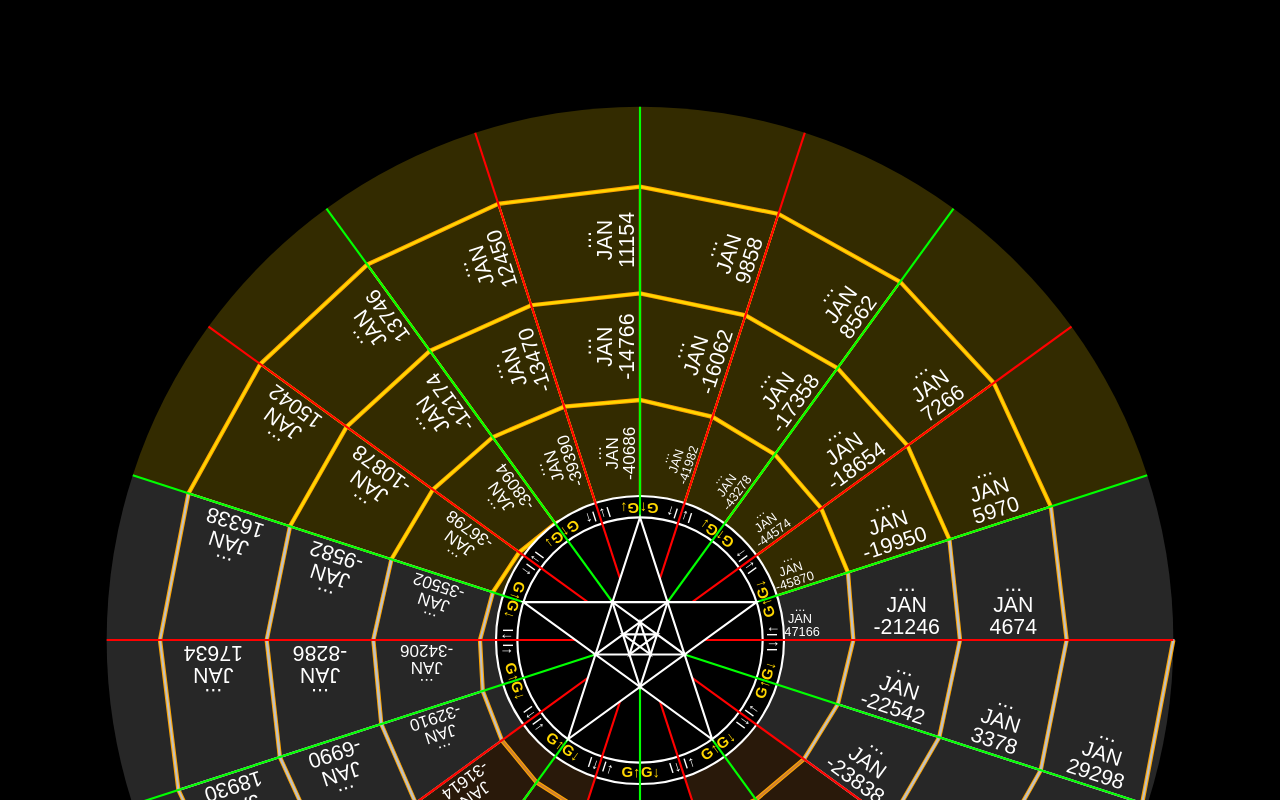
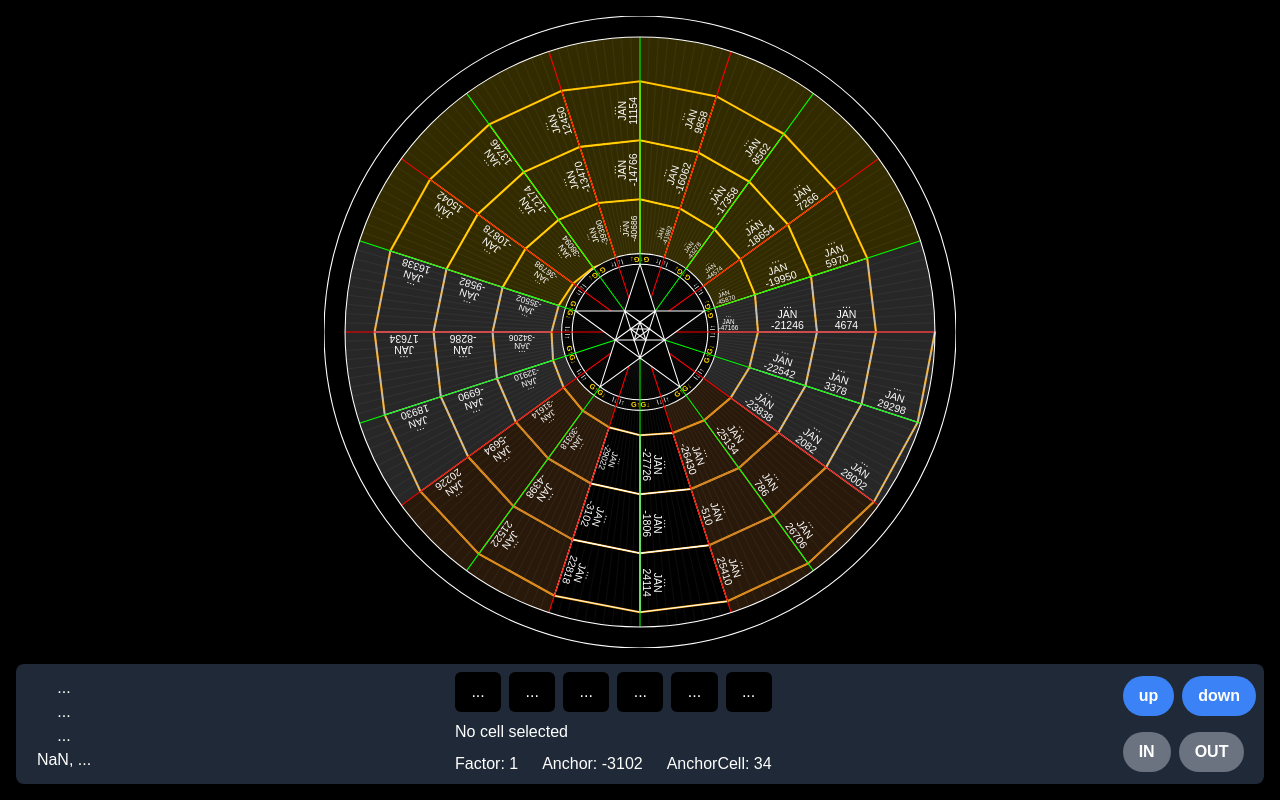
Before and after one commit to ashutoshdas96/yuga-calendar, a Next.js app: page / in a window 1280 px wide. Shown: the top 800 px of the page. Built offline with nearby package versions, Linux system fonts and the light colour scheme.

Commit message:
Cosmetic changes

```diff
--- a/components/calendar.jsx
+++ b/components/calendar.jsx
@@ -8,16 +8,17 @@
  * Total     : 12960 yrs  180°
  * Maha Yuga : 25920 yrs  360°
  *
- * Base/1000 is of significant importance.
+ * Base/1000.
  */
 
 import React, { useState, useEffect, useCallback } from "react";
 
-import { YUGA_NAME_MAP, JOURNEY_MAP, JOURNEY_TAG, GOLDEN_COLOR_SOLID, SILVER_COLOR_SOLID, BRONZE_COLOR_SOLID, IRON_COLOR_SOLID, KEY_LEFT, KEY_UP, KEY_RIGHT, KEY_DOWN, INC, ANCHOR, ANCHOR_CELL, TURNS, SEGMENTS, CENTER_X, CENTER_Y, RADIUS, JOURNEY, getTag, formatToString, getDate, getCellAge } from "@/lib/utils";
+import { YUGA_NAME_MAP, JOURNEY_MAP, JOURNEY_TAG, GOLDEN_COLOR_SOLID, SILVER_COLOR_SOLID, BRONZE_COLOR_SOLID, IRON_COLOR_SOLID, KEY_LEFT, KEY_UP, KEY_RIGHT, KEY_DOWN, INC, ANCHOR, ANCHOR_CELL, TURNS, SEGMENTS, CENTER_X, CENTER_Y, SVG_BOX, RADIUS, R1, R2, JOURNEY, YUGA_SCALE_COLOR, getTag, formatToString, getDate, getCellAge } from "@/lib/utils";
 
 import { YugaLinesSvg, SegmentBgSvg } from "./calendarSvg";
 import { SpiralCalendar } from "./spiralCalendar";
 
+import { useMouse } from "@/hooks/useMouse";
 
 
 export const Calaendar = () => {
@@ -31,6 +32,8 @@ export const Calaendar = () => {
   const [anchorCell, setAnchorCell] = useState(ANCHOR_CELL);
 
   const [journey, setJourney] = useState(JOURNEY);
+
+  const [pos, ref] = useMouse();
 
   useEffect(() => {
     let md = [];
@@ -235,18 +238,51 @@ export const Calaendar = () => {
     );
   }
 
+  const posX = pos.elementX * SVG_BOX / pos.width;
+  const posY = pos.elementY * SVG_BOX / pos.height
+  const va = Math.atan2(posY - CENTER_Y, posX - CENTER_X);
+  const vad = va * 180 / Math.PI;
+  // base angle parseInt(yA / 18)}, {formatToString(yA % 18)
+  const uA = vad > 0 ? 360 - vad : -vad;
+  const dSeg = parseInt(uA / 18);
+  const dA = dSeg % 2 ? uA % 18 * 10 + 90 : uA % 18 * 10 + 270;
+  const d2Seg = parseInt(dA / 18);
+  const d2A = d2Seg % 2 ? dA % 18 * 10 + 90 : dA % 18 * 10 + 270;
+
+  const dAs = [dA, d2A];
+
   return (
-    <div className="flex flex-col items-center justify-center min-h-screen bg-black text-white select-none">
-      <svg width="100%" height="100%" viewBox="0 0 600 600" className="max-w-screen relative">
+    <div className="flex flex-col items-center justify-center p-4 max-h-screen max-w-screen bg-black text-white select-none">
+      <svg width="100%" height="100%" viewBox={`0 0 ${SVG_BOX} ${SVG_BOX}`} ref={ref} className="w-min h-min">
 
         <SegmentBgSvg age="golden-age" />
         <SegmentBgSvg age="silver-age" />
         <SegmentBgSvg age="bronze-age" />
         <SegmentBgSvg age="iron-age" />
 
+        <path
+          d={`M ${CENTER_X} ${CENTER_Y}
+          L ${CENTER_X + RADIUS * Math.cos(va)} ${CENTER_X + RADIUS * Math.sin(va)}`}
+          stroke="blue"
+          strokeWidth="1"
+        />
 
-        <SpiralCalendar masterData={masterData} selectedCell={selectedCell} handleCellClick={handleCellClick} />
+        <SpiralCalendar
+          masterData={masterData}
+          selectedCell={selectedCell}
+          handleCellClick={handleCellClick}
+          handleCellDoubleClick={handleYugaIn}
+        />
         <YugaLinesSvg />
+
+        { Array.from(dAs, (da, i) => (
+          <path
+            d={`M ${CENTER_X} ${CENTER_Y}
+            L ${CENTER_X + R2 * Math.cos(-da * Math.PI / 180)} ${CENTER_X + R2 * Math.sin(-da * Math.PI / 180)}`}
+            stroke={YUGA_SCALE_COLOR[i]}
+            strokeWidth="3"
+          />)
+        )}
 
         {/* Central text */}
         {/* <text x={CENTER_X} y={CENTER_Y} textAnchor="middle" fill="white" fontSize="10">
@@ -256,7 +292,9 @@ export const Calaendar = () => {
         {/* Highlight selected segment */}
         {/* {selectedSegment !== null && (
           <path
-            d={`M ${CENTER_X} ${CENTER_Y} L ${CENTER_X + RADIUS * Math.cos(-selectedSegment * 2 * Math.PI / SEGMENTS)} ${CENTER_Y + RADIUS * Math.sin(-selectedSegment * 2 * Math.PI / SEGMENTS)} A ${RADIUS} ${RADIUS} 0 0 0 ${CENTER_X + RADIUS * Math.cos(-(selectedSegment + 1) * 2 * Math.PI / SEGMENTS)} ${CENTER_Y + RADIUS * Math.sin(-(selectedSegment + 1) * 2 * Math.PI / SEGMENTS)} Z`}
+            d={`M ${CENTER_X} ${CENTER_Y}
+            L ${CENTER_X + RADIUS * Math.cos(-selectedSegment * 2 * Math.PI / SEGMENTS)} ${CENTER_Y + RADIUS * Math.sin(-selectedSegment * 2 * Math.PI / SEGMENTS)}
+            A ${RADIUS} ${RADIUS} 0 0 0 ${CENTER_X + RADIUS * Math.cos(-(selectedSegment + 1) * 2 * Math.PI / SEGMENTS)} ${CENTER_Y + RADIUS * Math.sin(-(selectedSegment + 1) * 2 * Math.PI / SEGMENTS)} Z`}
             fill="rgba(255, 255, 255, 0.2)"
             stroke="white"
             strokeWidth="1"
@@ -264,7 +302,14 @@ export const Calaendar = () => {
         )} */}
       </svg>
 
-      <div className="mt-4 p-2 bg-gray-800 rounded-lg shadow-lg w-full flex flex-col items-center justify-between gap-2">
+      <div className="mt-4 p-2 bg-gray-800 rounded-lg shadow-lg w-full flex flex-row items-center justify-between gap-2">
+        <div className="flex flex-col items-center justify-between w-20">
+          <span>{formatToString(posX)}</span>
+          <span>{formatToString(posY)}</span>
+          <span>{formatToString(uA)}</span>
+          {/* <span>{pos.width}, {pos.height}</span> */}
+          <span>{dSeg}, {formatToString(dA,1)}</span>
+        </div>
         <div className="flex flex-col gap-2">
           {getJourneyInfo()}
           {/* <h2 className="text-xl font-semibold mb-2">Selected Cell</h2> */}
@@ -275,7 +320,7 @@ export const Calaendar = () => {
           )}
           {getSysInfo()}
         </div>
-        <div className="flex flex-row gap-4">
+        <div className="flex flex-col gap-4">
           <div
             className="flex flex-row gap-2"
           >
--- a/components/spiralCalendar.jsx
+++ b/components/spiralCalendar.jsx
@@ -3,7 +3,7 @@ import React from "react";
 import { MONTH_MAP, YUGA_NAME_MAP, JOURNEY_MAP, JOURNEY_TAG, JOURNEY, GOLDEN_COLOR, SILVER_COLOR, BRONZE_COLOR, IRON_COLOR, GOLDEN_COLOR_SOLID, SILVER_COLOR_SOLID, BRONZE_COLOR_SOLID, IRON_COLOR_SOLID, KEY_LEFT, KEY_UP, KEY_RIGHT, KEY_DOWN, INC, ANCHOR, ANCHOR_CELL, TURNS, SEGMENTS, CENTER_X, CENTER_Y, RADIUS, getYugaSvgData, getTag, formatToString, getDate, getCellAge } from "@/lib/utils";
 
 
-export const SpiralCalendar = ({masterData, selectedCell, handleCellClick}) => {
+export const SpiralCalendar = ({masterData, selectedCell, handleCellClick, handleCellDoubleClick}) => {
   let cells = [];
 
   let path = `M ${CENTER_X} ${CENTER_Y} `
@@ -48,8 +48,9 @@ export const SpiralCalendar = ({masterData, selectedCell, handleCellClick}) => {
           fill={`rgba(255, 255, 255, ${i === selectedCell ? 0.2 : 0})`}
           stroke={stroke}
           strokeWidth="1"
-          className="cursor-pointer hover:fill-white/[0.1]"
+          className="cursor-pointer"
           onClick={() => handleCellClick(i)}
+          onDoubleClick={() => handleCellDoubleClick(i)}
         />
         <text
           key={"text_" + i}
--- /dev/null
+++ b/hooks/useMouse.js
@@ -0,0 +1,56 @@
+import { useLayoutEffect, useRef, useState } from "react";
+
+
+export function useMouse() {
+  const [state, setState] = useState({
+    x: 0,
+    y: 0,
+    elementX: 0,
+    elementY: 0,
+    elementPositionX: 0,
+    elementPositionY: 0,
+    width: 0,
+    height: 0,
+  });
+
+  const ref = useRef(null);
+
+  useLayoutEffect(() => {
+    const handleMouseMove = (event) => {
+      let newState = {
+        x: event.pageX,
+        y: event.pageY,
+      };
+
+      if (ref.current?.nodeType === Node.ELEMENT_NODE) {
+        const { left, top, width, height } = ref.current.getBoundingClientRect();
+        const elementPositionX = left + window.scrollX;
+        const elementPositionY = top + window.scrollY;
+        const elementX = event.pageX - elementPositionX;
+        const elementY = event.pageY - elementPositionY;
+
+        newState.elementX = elementX;
+        newState.elementY = elementY;
+        newState.elementPositionX = elementPositionX;
+        newState.elementPositionY = elementPositionY;
+        newState.width = width;
+        newState.height = height;
+      }
+
+      setState((s) => {
+        return {
+          ...s,
+          ...newState,
+        };
+      });
+    };
+
+    document.addEventListener("mousemove", handleMouseMove);
+
+    return () => {
+      document.removeEventListener("mousemove", handleMouseMove);
+    };
+  }, []);
+
+  return [state, ref];
+}
```
Also changed, not shown: components/calendarSvg.jsx (+16 -16 lines), hooks/useHover.js (added, +40 -0 lines), lib/utils.js.
